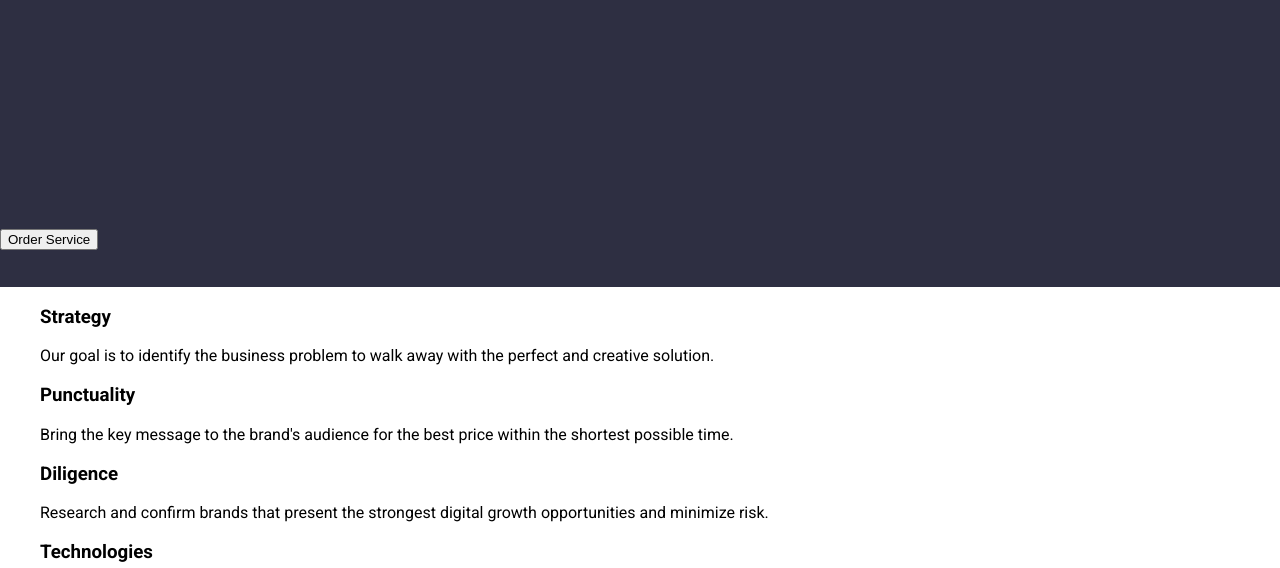
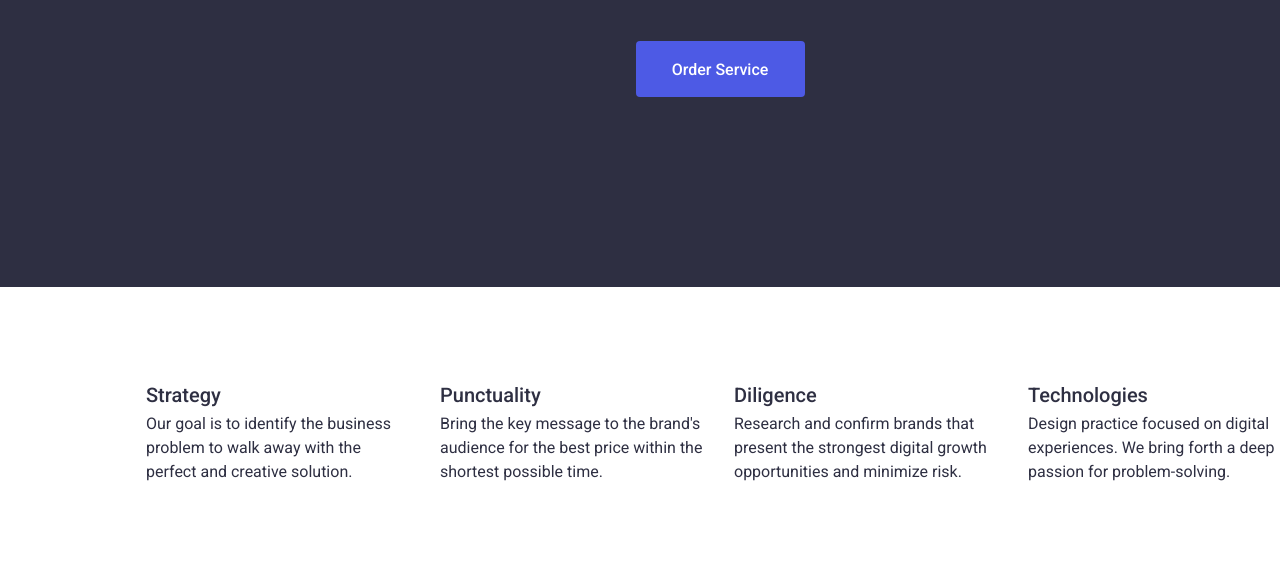
Before and after one commit to alina123123456/goit-markup-hw-01, a plain HTML site: page index.html in a window 1280 px wide. Shown: the part 364-932 px from the top of the page. Drawn offline with Linux system fonts and the light colour scheme.

Commit message:
hero+strategy

```diff
--- a/css/styles.css
+++ b/css/styles.css
@@ -88,20 +88,72 @@ li {
   height: 600px;
   margin: 0;
   background-color: var(--text-color);
+  text-align: center;
 }
 
 .hero-text {
   padding-top: 188px;
-  padding-bottom: 188px;
   text-align: center;
   margin-top: 0;
   color: white;
-  font-family: Roboto;
   font-weight: 700;
   font-style: Bold;
   font-size: 56px;
-  leading-trim: NONE;
   line-height: 60px;
   letter-spacing: 2%;
   text-align: center;
 }
+
+.hero-button {
+  color: white;
+  font-family: Roboto;
+  font-weight: 500;
+  font-style: Medium;
+  font-size: 16px;
+  letter-spacing: 4%;
+  vertical-align: middle;
+  background-color: #4d5ae5;
+  width: 169px;
+  height: 56px;
+  border-radius: 4px;
+  border: none;
+}
+
+/* -------------------------------------- */
+
+.strategy {
+  align-items: center;
+  width: 1228px;
+ margin: 0 auto;
+}
+
+.strategy-list {
+  display: flex;
+  margin-top: 80px;
+  margin-bottom: 100px;
+}
+
+.strategy-list-item {
+  max-width: 264px;
+  max-height: 104px;
+  margin-right: 30px;
+}
+
+.strategy-item-h {
+  color: var(--text-color);
+  font-weight: 500;
+  font-style: Medium;
+  font-size: 20px;
+  line-height: 0.83;
+  letter-spacing: 2%;
+  margin-bottom: 8px;
+}
+
+.strategy-item-p {
+  color: var(--text-color);
+  font-style: Regular;
+  font-size: 16px;
+  line-height: 24px;
+  letter-spacing: 2%;
+  margin-top: 0;
+}
--- a/index.html
+++ b/index.html
@@ -43,32 +43,32 @@
         <h1 class="hero-text">Effective Solutions <br />for Your Business</h1>
         <button type="button" class="hero-button">Order Service</button>
       </section>
-      <section>
-        <ul>
-          <li>
-            <h3>Strategy</h3>
-            <p>
+      <section class="strategy">
+        <ul class="strategy-list">
+          <li class="strategy-list-item">
+            <h3 class="strategy-item-h">Strategy</h3>
+            <p class="strategy-item-p">
               Our goal is to identify the business problem to walk away with the
               perfect and creative solution.
             </p>
           </li>
-          <li>
-            <h3>Punctuality</h3>
-            <p>
+          <li class="strategy-list-item">
+            <h3 class="strategy-item-h">Punctuality</h3>
+            <p class="strategy-item-p">
               Bring the key message to the brand's audience for the best price
               within the shortest possible time.
             </p>
           </li>
-          <li>
-            <h3>Diligence</h3>
-            <p>
+          <li class="strategy-list-item">
+            <h3 class="strategy-item-h">Diligence</h3>
+            <p class="strategy-item-p">
               Research and confirm brands that present the strongest digital
               growth opportunities and minimize risk.
             </p>
           </li>
-          <li>
-            <h3>Technologies</h3>
-            <p>
+          <li class="strategy-list-item">
+            <h3 class="strategy-item-h">Technologies</h3>
+            <p class="strategy-item-p">
               Design practice focused on digital experiences. We bring forth a
               deep passion for problem-solving.
             </p>
```
